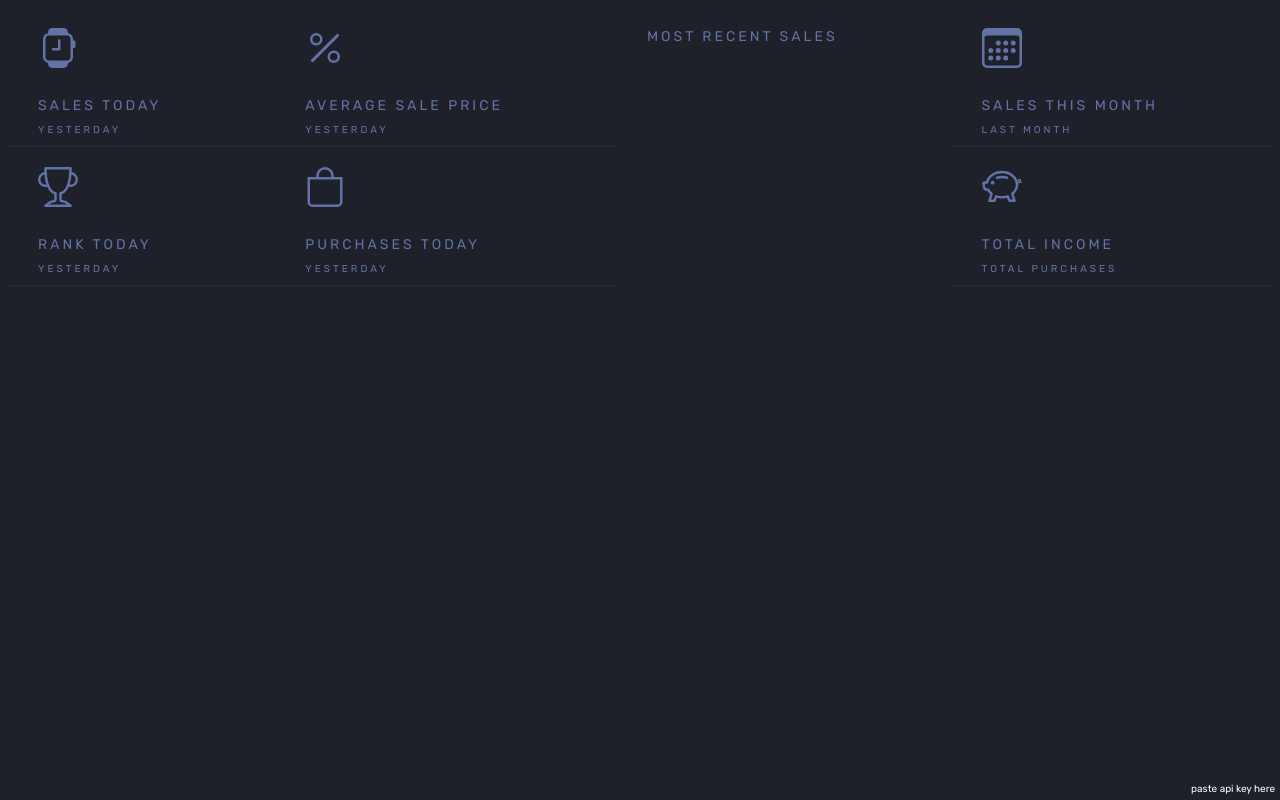
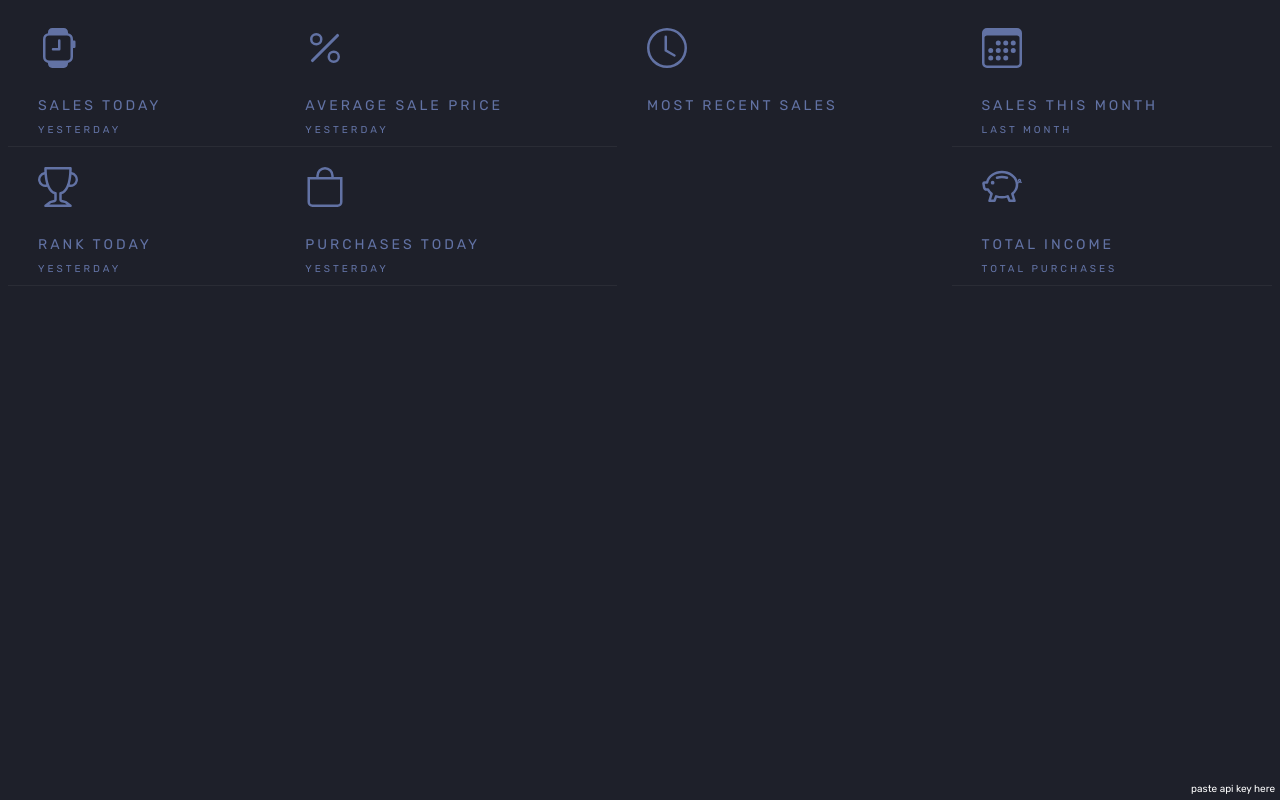
Before and after one commit to john-reno/kDash, a plain HTML site: page index.html in a window 1280 px wide. Drawn offline with Linux system fonts and the light colour scheme; no server answers.

Commit message:
Added recent icon

```diff
--- a/index.html
+++ b/index.html
@@ -190,6 +190,10 @@
       <hr>
     </div>
     <div class="container-child">
+      <p><svg xmlns="http://www.w3.org/2000/svg" width="16" height="16" fill="currentColor" class="bi bi-clock" viewBox="0 0 16 16">
+        <path d="M8 3.5a.5.5 0 0 0-1 0V9a.5.5 0 0 0 .252.434l3.5 2a.5.5 0 0 0 .496-.868L8 8.71V3.5z"/>
+        <path d="M8 16A8 8 0 1 0 8 0a8 8 0 0 0 0 16zm7-8A7 7 0 1 1 1 8a7 7 0 0 1 14 0z"/>
+      </svg></p>
       <p class="heading">most recent sales</p>
       <p id="history"></p>
     </div>
```
